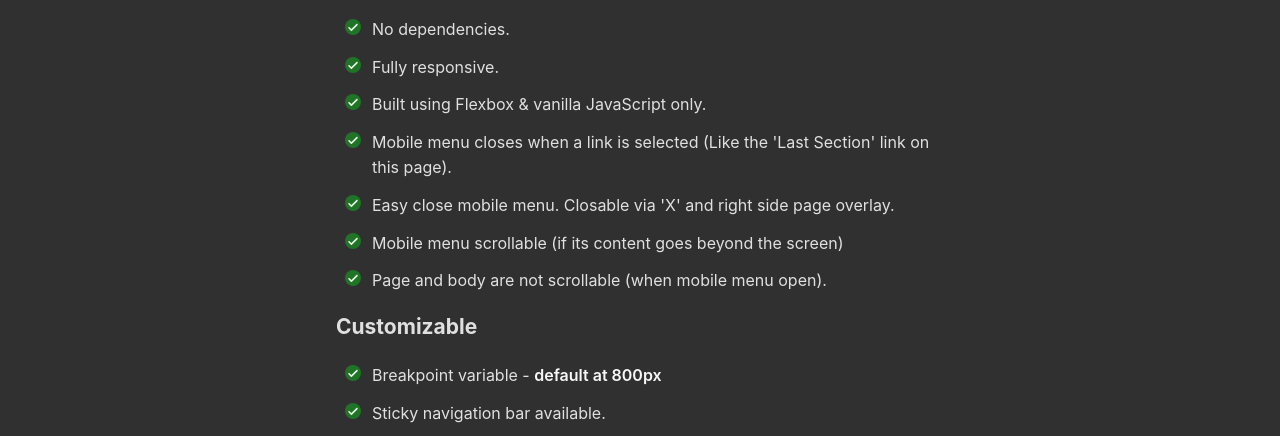
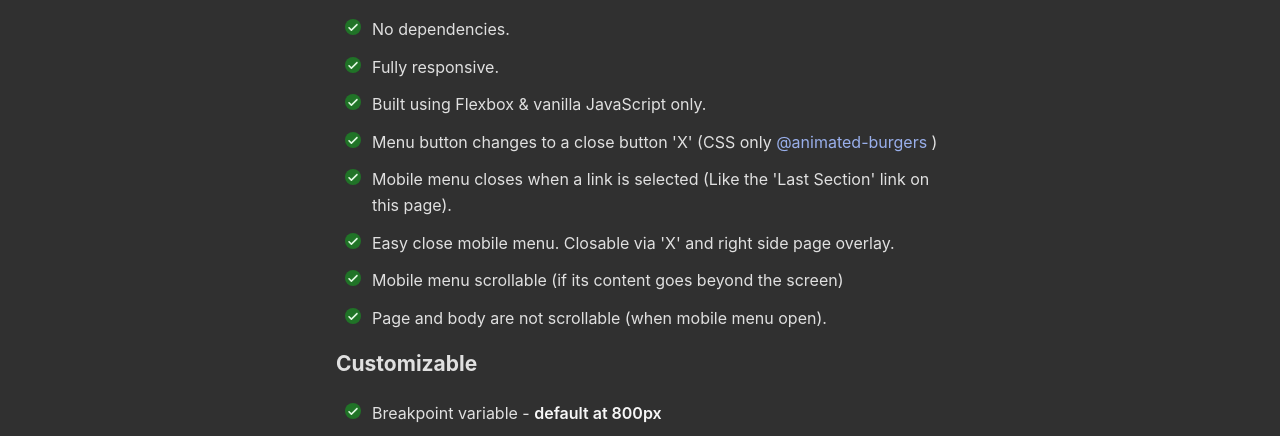
Before and after one commit to obscuredetour/simply-nav, a website: page index.html in a window 1280 px wide. Shown: the part 355-791 px from the top of the page. Drawn offline with Linux system fonts and the light colour scheme.

Commit message:
1.2 feature update

```diff
--- a/index.html
+++ b/index.html
@@ -59,6 +59,7 @@
         <li>No dependencies.</li>
         <li>Fully responsive.</li>
         <li>Built using Flexbox & vanilla JavaScript only.</li>
+        <li>Menu button changes to a close button 'X' (CSS only <a href="https://github.com/march08/animated-burgers">@animated-burgers</a> ) </li>
         <li>Mobile menu closes when a link is selected (Like the 'Last Section' link on this page).</li>
         <li>Easy close mobile menu. Closable via 'X' and right side page overlay.</li>
         <li>Mobile menu scrollable (if its content goes beyond the screen)</li>
```
Also changed, not shown: README.md.
